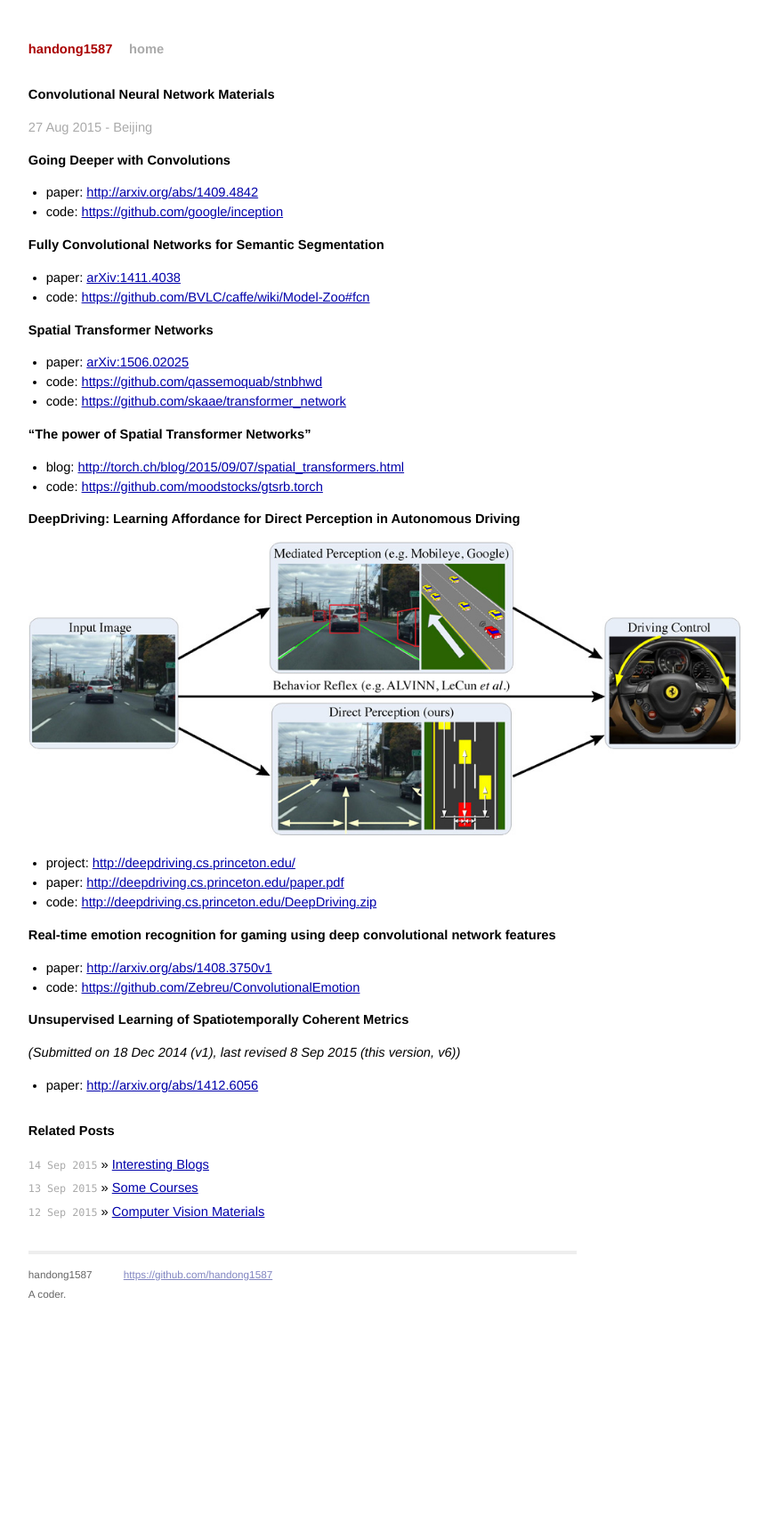
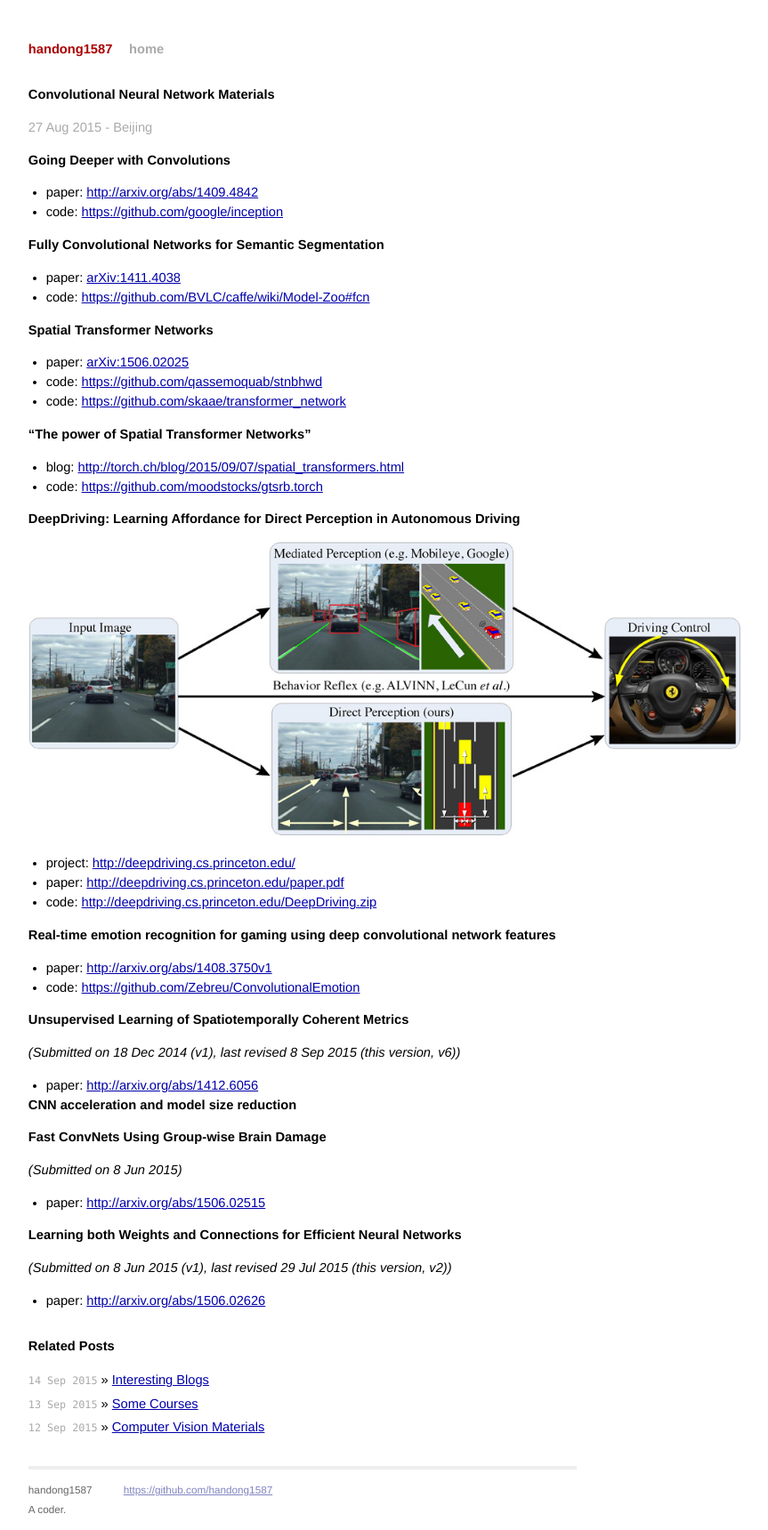
Before and after one commit to handong1587/handong1587.github.io, a Jekyll site: the page built from _posts/deep_learning/2015-08-27-cnn-materials.md, in a window 1280 px wide. Shown: the whole page at 89% size, without its empty margins (300-1163 px from the left). Built offline with Jekyll 4.4.1, drawn with Linux system fonts in a browser that asks for light colours; Markdown is read by kramdown in place of the engine named in the settings; comment, search, counter and statistics services are not loaded; before the commit the page ends 1478 px from its top, so only the background shows below that.

Commit message:
update md

```diff
--- a/_posts/deep_learning/2015-08-27-cnn-materials.md
+++ b/_posts/deep_learning/2015-08-27-cnn-materials.md
@@ -49,3 +49,17 @@ title: Convolutional Neural Network Materials
 *(Submitted on 18 Dec 2014 (v1), last revised 8 Sep 2015 (this version, v6))*
 
 - paper: [http://arxiv.org/abs/1412.6056](http://arxiv.org/abs/1412.6056)
+
+# CNN acceleration and model size reduction
+
+**Fast ConvNets Using Group-wise Brain Damage**
+
+*(Submitted on 8 Jun 2015)*
+
+- paper: [http://arxiv.org/abs/1506.02515](http://arxiv.org/abs/1506.02515)
+
+**Learning both Weights and Connections for Efficient Neural Networks**
+
+*(Submitted on 8 Jun 2015 (v1), last revised 29 Jul 2015 (this version, v2))*
+
+- paper: [http://arxiv.org/abs/1506.02626](http://arxiv.org/abs/1506.02626)
```
